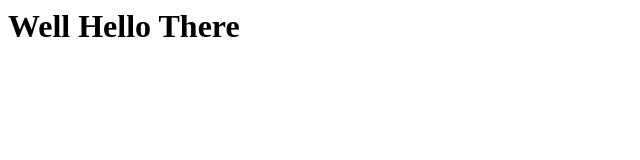
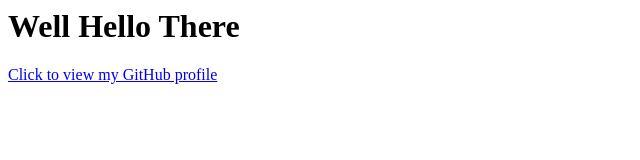
Before and after one commit to ItZJameZ/itzjamez.github.io, a plain HTML site: page index.html in a window 1280 px wide. Shown: the whole page, without its empty margins (0-640 px from the left). Drawn offline with Linux system fonts and the light colour scheme.

Commit message:
Update index.html

```diff
--- a/index.html
+++ b/index.html
@@ -1 +1,2 @@
 <h1>Well Hello There</h1>
+<a href="https://github.com/ItZJameZ"> Click to view my GitHub profile</a>
```
